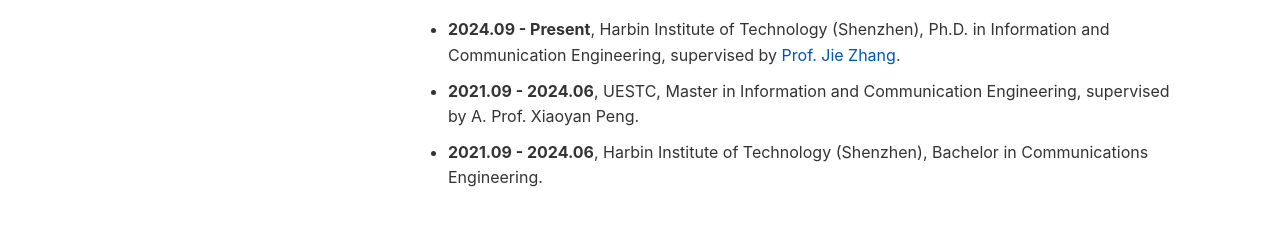
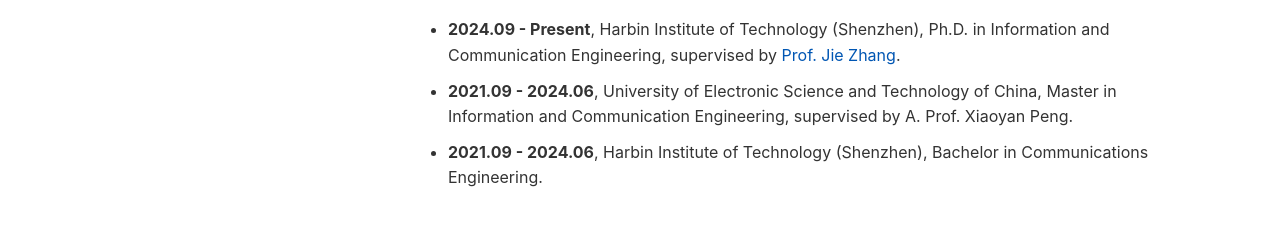
Before and after one commit to ZhuCY-loong00/Zhucy-loong00.github.io, a plain HTML site: page index.html in a window 1280 px wide. Shown: the part 503-731 px from the top of the page. Drawn offline with Linux system fonts and the light colour scheme.

Commit message:
Update index.html

```diff
--- a/index.html
+++ b/index.html
@@ -45,7 +45,7 @@
                 <h2>Educations</h2>
                 <ul>
                     <li><strong>2024.09 - Present</strong>, Harbin Institute of Technology (Shenzhen), Ph.D. in Information and Communication Engineering, supervised by <a href="https://scholar.google.com/citations?hl=zh-CN&user=ZjhUChoAAAAJ" target="_blank">Prof. Jie Zhang</a>.</li>
-                    <li><strong>2021.09 - 2024.06</strong>, UESTC, Master in Information and Communication Engineering, supervised by A. Prof. Xiaoyan Peng.</li>
+                    <li><strong>2021.09 - 2024.06</strong>, University of Electronic Science and Technology of China, Master in Information and Communication Engineering, supervised by A. Prof. Xiaoyan Peng.</li>
                     <li><strong>2021.09 - 2024.06</strong>, Harbin Institute of Technology (Shenzhen), Bachelor in Communications Engineering.</li>
                 </ul>
             </section>
```
